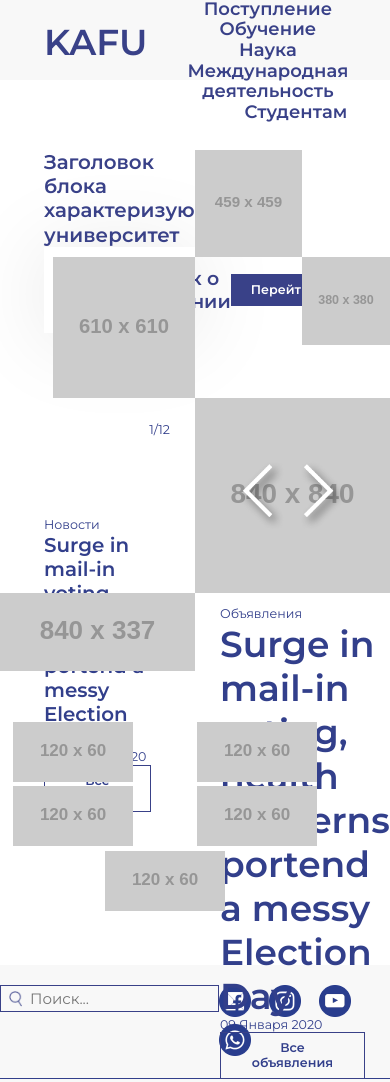
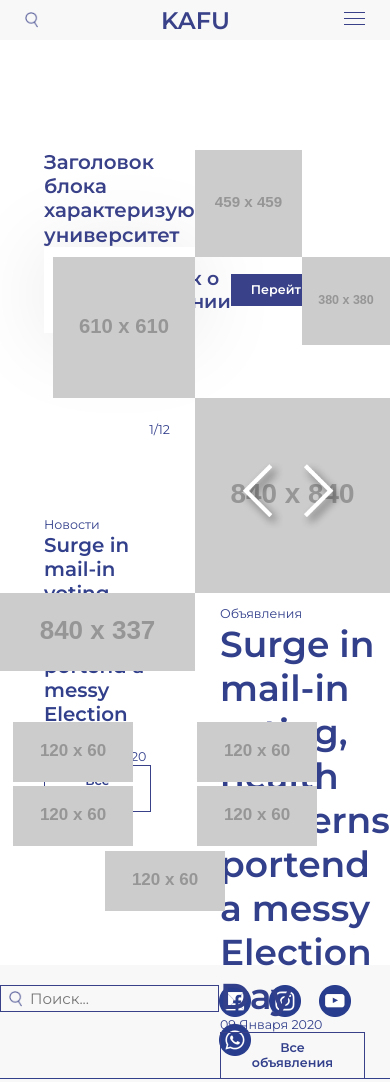
Before and after one commit to wolfsmensch/kafu-front, a plain HTML site: page index.html in a window 390 px wide. Shown: the top 1082 px of the page. Drawn offline with nearby package versions, Linux system fonts and the light colour scheme; files that its build step writes are made by us from their sources; placeholder pictures from the web are drawn by us; files whose address does not match are found by name.

Commit message:
Адаптированы стили меню

```diff
--- a/index.html
+++ b/index.html
@@ -17,9 +17,19 @@
 <body>
     <div class="header-wrapper">
         <header>
-            <a href="/">
+            <div class="search-box">
+                <label for="" class="search-toggl show-mobile"></label>
+                <input type="text" class="search hide-mobile" name="search" placeholder="Поиск...">
+            </div>
+            <a href="/" class="logo-box">
                 <div class="logo">KAFU</div>
             </a>
+            <label class="menu-btn" for="menu-toggl">
+                <div></div>
+                <div></div>
+                <div></div>
+            </label>
+            <input type="checkbox" name="menu-toggl" id="menu-toggl" hidden>
             <nav>
                 <ul class="section">
                     <li><a href="#">Об университете</a></li>
--- a/scss/_footer.scss
+++ b/scss/_footer.scss
@@ -44,15 +44,6 @@ $socials-icon-size: 32px;
             padding-bottom: 15px;
             margin-bottom: 16px;
             border-bottom: 1px solid $text-primary-color;
-
-            .search {
-                padding-left: 29px;
-
-                background-image: url(../images/icon-search.png);
-                background-position: 8px center;
-                background-size: 13px 16.25px;
-                background-repeat: no-repeat;
-            }
 
             .socials {
                 a {
--- a/scss/_header.scss
+++ b/scss/_header.scss
@@ -1,5 +1,6 @@
 $header-height: 80px;
 $header-color: #f8f8f8;
+$main-color: #394188;
 
 .header-wrapper {
     position: fixed;
@@ -13,7 +14,16 @@ $header-color: #f8f8f8;
 
     z-index: 100;
 
+    @media screen and (max-width: 1280px) {
+        height: 60px;
+    }
+
+    @media screen and (max-width: 576px) {
+        height: 40px;
+    }
+
     header {
+        position: relative;
         display: flex;
         flex-direction: row;
         justify-content: space-between;
@@ -23,10 +33,67 @@ $header-color: #f8f8f8;
         padding: 22px 44px;
         margin: 0 auto;
 
+        @media screen and (max-width: 1280px) {
+            padding: 10px 30px;
+            height: 60px;
+        }
+
+
+        @media screen and (max-width: 576px) {
+            padding: 12px 25px;
+            height: 40px;
+        }
+
+        .search-box {
+            padding-top: 5px;
+
+            @media screen and (min-width: 1280px) {
+                display: none;
+            }
+
+            @media screen and (max-width: 768px) {
+                padding-top: 8px;
+            }
+
+            @media screen and (max-width: 576px) {
+                padding-top: 0;
+            }
+
+            .search {
+                background-color: #fff;
+                border: none;
+
+                @media screen and (max-width: 768px) {
+                    font-size: 12px;
+                    width: 170px;
+                }
+            }
+
+            .search-toggl {
+                display: block;
+
+                width: 13px;
+                height: 16.25px;
+
+                &::before {
+                    cursor: pointer;
+                    display: block;
+                    content: " ";
+                    width: 13px;
+                    height: 16.25px;
+
+                    @include search-icon();
+
+                    background-position: 0 center;
+                }
+            }
+        }
+
         a {
             text-decoration: none;
         }
 
+        .logo-box {
             .logo {
                 display: inline-block;
                 color: $main-color;
@@ -36,6 +103,70 @@ $header-color: #f8f8f8;
                 }
 
                 text-transform: uppercase;
+
+                @media screen and (max-width: 768px) {
+                    font-size: 30px;
+                }
+
+                @media screen and (max-width: 576px) {
+                    font-size: 24px;
+                }
+            }
+
+            @media screen and (max-width: 1280px) {
+                position: absolute;
+                top: 10px;
+                left: calc(50% - 50px);
+            }
+
+            @media screen and (max-width: 768px) {
+                top: 13px;
+                left: calc(50% - 43px);
+            }
+
+            @media screen and (max-width: 576px) {
+                top: 7px;
+                left: calc(50% - 34px);
+            }
+        }
+
+        .menu-btn {
+            cursor: pointer;
+            width: 40px;
+            height: 30px;
+            margin-top: 5px;
+
+            div {
+                content: " ";
+                width: 100%;
+                height: 2px;
+                margin-bottom: 12px;
+
+                background-color: $main-color;
+
+                &:last-child {
+                    margin-bottom: 0;
+                }
+
+                @media screen and (max-width: 768px) {
+                    height: 1px;
+                    margin-bottom: 5px;
+                }
+            }
+
+            @media screen and (min-width: 1280px) {
+                display: none;
+            }
+
+            @media screen and (max-width: 768px) {
+                width: 21px;
+                height: 13px;
+                margin-top: 14px;
+            }
+
+            @media screen and (max-width: 576px) {
+                margin-top: 0;
+            }
         }
 
         nav {
@@ -45,10 +176,15 @@ $header-color: #f8f8f8;
             align-items: center;
             flex-grow: 1;
 
+            @media screen and (max-width: 1280px) {
+                display: none;
+            }
+
             ul.section {
                 display: block;
                 text-align: center;
                 list-style: none;
+                padding-left: 0;
 
                 &:first-child {
                     flex-grow: 1;
@@ -57,6 +193,10 @@ $header-color: #f8f8f8;
                 li {
                     display: inline-block;
                     margin-right: 56px;
+
+                    @media screen and (max-width: 1440px) {
+                        margin-right: 25px;
+                    }
 
                     &:last-child {
                         margin-right: 0;
--- a/scss/_page.scss
+++ b/scss/_page.scss
@@ -10,3 +10,15 @@ $content-max-width: 1680px;
 body {
     font-family: Montserrat;
 }
+
+.hide-mobile {
+    @media screen and (max-width: 576px) {
+        display: none;
+    }
+}
+
+.show-mobile {
+    @media screen and (min-width: 576px) {
+        display: none;
+    }
+}
--- a/scss/_ui.scss
+++ b/scss/_ui.scss
@@ -45,6 +45,13 @@ a {
     color: $primary-color;
 }
 
+@mixin search-icon {
+    background-image: url(../images/icon-search.png);
+    background-position: 8px center;
+    background-size: 13px 16.25px;
+    background-repeat: no-repeat;
+}
+
 input {
     &[type="text"] {
         color: $primary-color-transparent;
@@ -59,5 +66,10 @@ input {
         &:focus {
             @extend %active-text-field;
         }
+
+        &.search {
+            padding-left: 29px;
+            @include search-icon();
+        }
     }
 }
--- a/scss/style.scss
+++ b/scss/style.scss
@@ -1,5 +1,5 @@
 @import "page";
+@import "ui";
 @import "header";
-@import "ui";
 @import "content";
 @import "footer";
```
Lines whose indentation alone changed are shown as unchanged.
